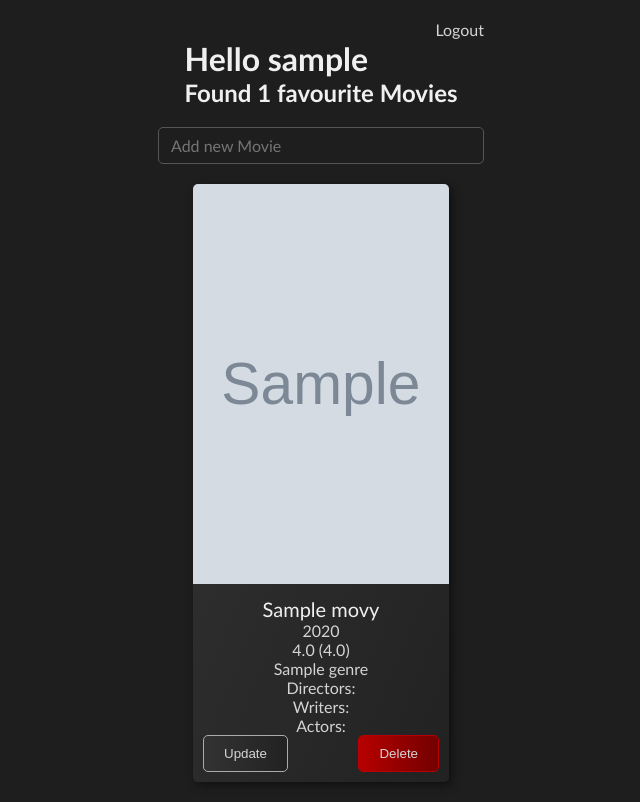
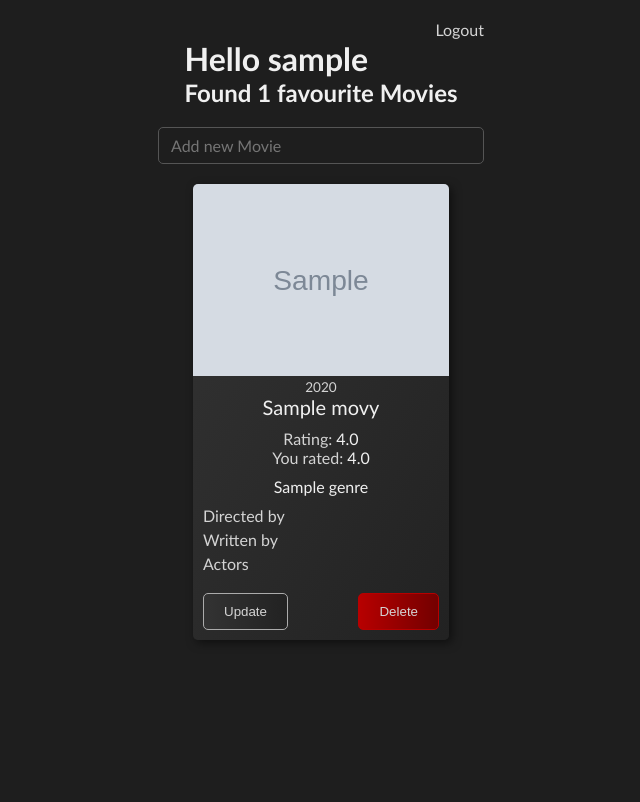
Before and after one commit to Raffa139/MovieLibrary, a Flask app: page /users/1 in a window 1280 px wide. Shown: the whole page, without its empty margins (319-959 px from the left). After the commit the page ends 639 px from the top, so only its background shows below. Run offline with Flask 3, Linux system fonts and the light colour scheme; tables that the repository leaves empty hold one stand-in row (values such as "Sample post"); grey boxes marked "Sample" are stand-in pictures.

Commit message:
Improve movie details styling

```diff
--- a/static/styles.css
+++ b/static/styles.css
@@ -191,24 +191,59 @@ h1, h2, h3 {
     border-radius: var(--border-radius);
     background: linear-gradient(to bottom right, var(--gradient-light-start), var(--gradient-light-end));
     box-shadow: 3px 3px 10px rgba(0, 0, 0, 0.5);
+    width: 256px;
+    height: 100%;
 }
 
 .movie-details {
     display: flex;
     flex-direction: column;
+    gap: 10px;
+    padding: 0 10px 10px;
+    height: 100%;
+}
+
+.movie-details-group {
+    display: flex;
+    flex-direction: column;
     align-items: center;
-    padding: 10px;
-    max-width: 236px;
+    width: 100%;
 }
 
 .movie-title {
     font-size: 1.25em;
     color: var(--heading-primary);
+    text-align: center;
+    width: 90%;
+}
+
+.movie-year {
+    font-size: 0.85em;
+}
+
+.movie-rating {
+    color: var(--heading-primary);
+}
+
+.movie-genres {
+    color: var(--heading-primary);
+    text-align: center;
+    width: 90%;
+}
+
+.movie-crew-group {
+    display: flex;
+    flex-direction: column;
+    align-self: flex-start;
+    width: 100%;
+}
+
+.movie-crew-people {
+    color: var(--heading-primary);
 }
 
 .movie-poster {
-    width: 256px;
-    height: 400px;
+    width: 100%;
     object-fit: cover;
     border-top-left-radius: var(--border-radius);
     border-top-right-radius: var(--border-radius);
@@ -218,6 +253,7 @@ h1, h2, h3 {
     display: flex;
     justify-content: space-between;
     width: 100%;
+    margin-top: 10px;
 }
 
 .modal {
--- a/templates/user_movies.html
+++ b/templates/user_movies.html
@@ -44,30 +44,50 @@ User Movies
             </a>
 
             <div class="movie-details">
-                <span class="movie-title">{{ movie['title'] }}</span>
+                <div class="movie-details-group">
                     <span class="movie-year">{{ movie['release_year'] }}</span>
-                <span class="movie-rating">
-                    {{ movie['rating'] }}
+                    <span class="movie-title text-ellipsis">{{ movie['title'] }}</span>
+                </div>
 
-                    {% if user_movie['personal_rating'] %}
-                        ({{ user_movie['personal_rating'] }})
-                    {% endif %}
-                </span>
-                <span class="movie-genres">
-                    {{ ', '.join(movie['genres'] | map(attribute='name')) }}
-                </span>
-                <span class="movie-directors">
-                    Directors:
+                <div class="movie-details-group">
+                    {% set personal_rating = user_movie['personal_rating'] if
+                    user_movie['personal_rating'] else '--' %}
+
+                    <div>
+                        Rating: <span class="movie-rating">{{ movie['rating'] }}</span>
+                    </div>
+
+                    <div>
+                        You rated: <span class="movie-rating">{{ personal_rating }}</span>
+                    </div>
+                </div>
+
+                <div class="movie-details-group">
+                    <span class="movie-genres text-ellipsis">{{ ', '.join(movie['genres'] | map(attribute='name')) }}</span>
+                </div>
+
+                <div class="movie-details-group" style="gap: 5px">
+                    <div class="movie-crew-group">
+                        <span>Directed by</span>
+                        <span class="movie-crew-people text-ellipsis">
                             {{ list_crew_members(movie['crew_members'], type='director') }}
                         </span>
-                <span class="movie-writers">
-                    Writers:
+                    </div>
+
+                    <div class="movie-crew-group">
+                        <span>Written by</span>
+                        <span class="movie-crew-people text-ellipsis">
                             {{ list_crew_members(movie['crew_members'], type='writer') }}
                         </span>
-                <span class="movie-actors">
-                    Actors:
+                    </div>
+
+                    <div class="movie-crew-group">
+                        <span>Actors</span>
+                        <span class="movie-crew-people text-ellipsis">
                             {{ list_crew_members(movie['crew_members'], type='actor') }}
                         </span>
+                    </div>
+                </div>
 
                 <div class="movie-buttons">
                     <form action="{{ url_for('main.update_user_movie', user_id=user['id'], movie_id=movie['id']) }}"
```
Lines whose indentation alone changed are shown as unchanged.
